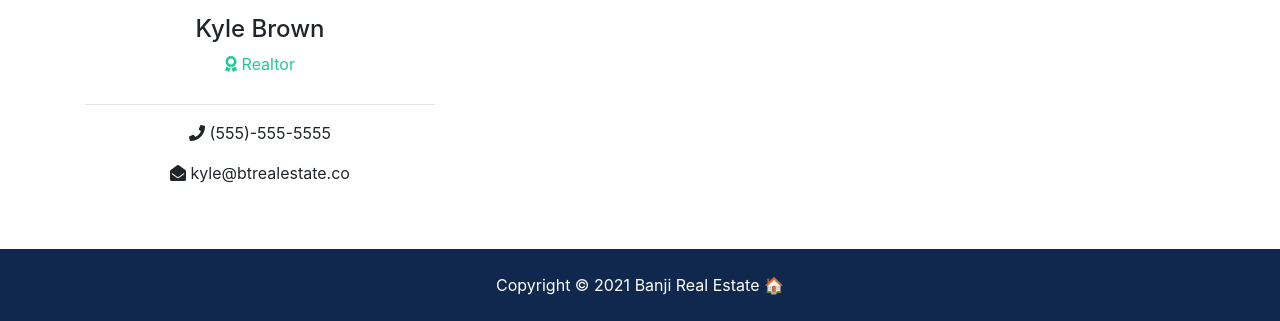
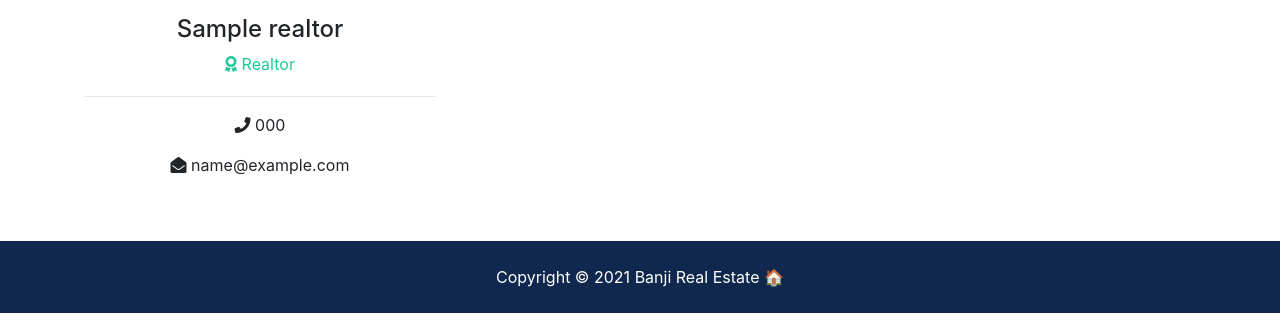
Before and after one commit to banji220/real_state_Django, a Django app: page /about in a window 1280 px wide. Shown: the part 1717-2038 px from the top of the page. Run offline with Django 3.2, Linux system fonts and the light colour scheme; tables that the repository leaves empty hold one stand-in row (values such as "Sample post"); grey boxes marked "Sample" are stand-in pictures.

Commit message:
Completed realtors listing in the about page and passed in all the methods that we need in our codes

```diff
--- a/pages/views.py
+++ b/pages/views.py
@@ -9,8 +9,10 @@ def home(request):
     return render(request, "pages/home.html", context)
 
 def about(request):
-    realtors = Realtor.objects.all().filter(is_mvp=True)
+    realtors = Realtor.objects.order_by("hire_date")
+    mvp_realtor = Realtor.objects.filter(is_mvp=True)
     context = {
         "realtors": realtors,
+        "mvp_realtor": mvp_realtor
     }
     return render(request, "pages/about.html", context)
--- a/templates/pages/about.html
+++ b/templates/pages/about.html
@@ -47,6 +47,8 @@
           laborum molestias quia.
         </p>
       </div>
+
+
       <div class="col-md-4">
         <div class="card">
           <img
@@ -64,6 +66,8 @@
           </div>
         </div>
       </div>
+
+
     </div>
   </div>
 </section>
@@ -90,19 +94,33 @@
       {% for realtor in realtors %}
         <div class="col-md-4">
           <img
-            src="assets/img/realtors/kyle.jpg"
+            src="{{ realtor.photo.url }}"
             alt=""
             class="rounded-circle mb-3"
           />
-          <h4>Kyle Brown</h4>
-          <p class="text-success">
-            <i class="fas fa-award text-success mb-3"></i> Realtor
-          </p>
+          <h4>{{ realtor.name }}</h4>
+
+          {% if realtor.is_mvp == True %}
+            <p class="text-success">
+              <i class="fas fa-award text-success mb-2"></i> Realtor
+            </p>
+          {% else %}
+            <p class="">
+              <i class="fas   mb-4"></i> Realtor
+            </p>
+          {% endif %}
+
+
           <hr />
-          <p><i class="fas fa-phone"></i> (555)-555-5555</p>
-          <p><i class="fas fa-envelope-open"></i> kyle@btrealestate.co</p>
+
+          <p><i class="fas fa-phone"></i> {{ realtor.phone }}</p>
+          <p><i class="fas fa-envelope-open"></i> {{ realtor.email }}</p>
         </div>
       {% endfor %}
+    {%  else %}
+      <div class="col-md-12">
+        <p> No Realtors Available </p>
+      </div>
     {% endif %}
     </div>
   </div>
```
